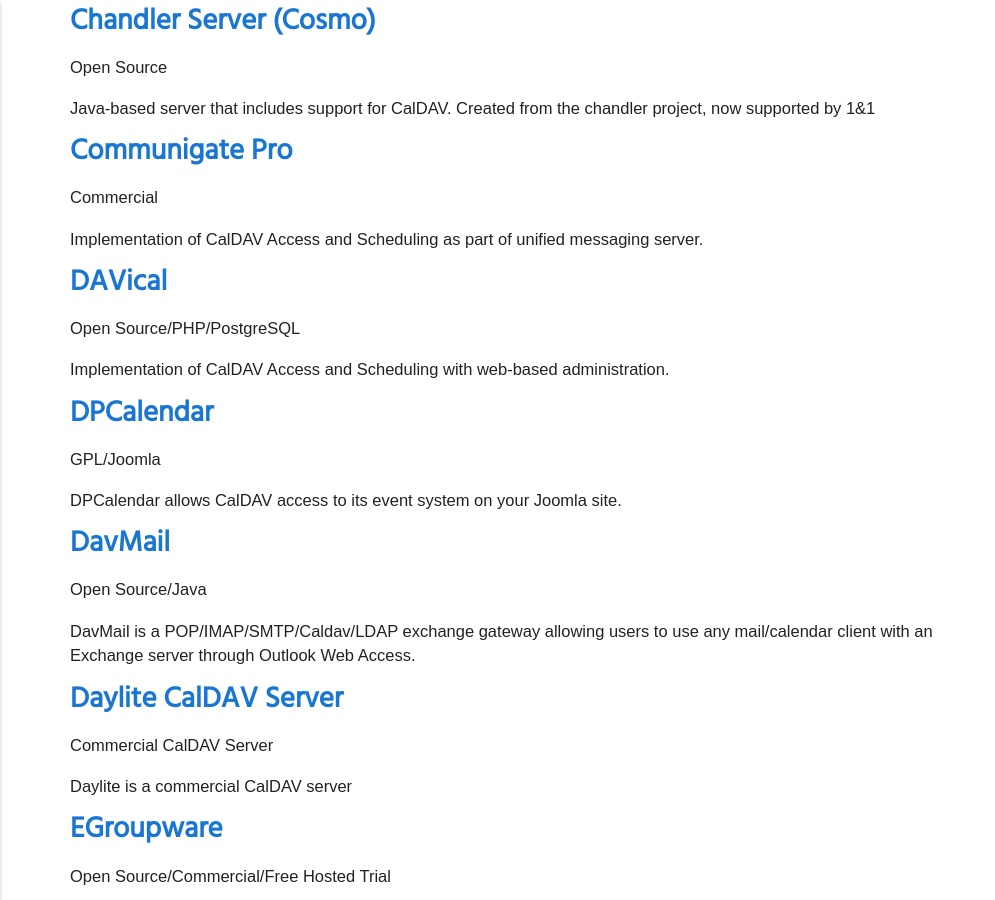
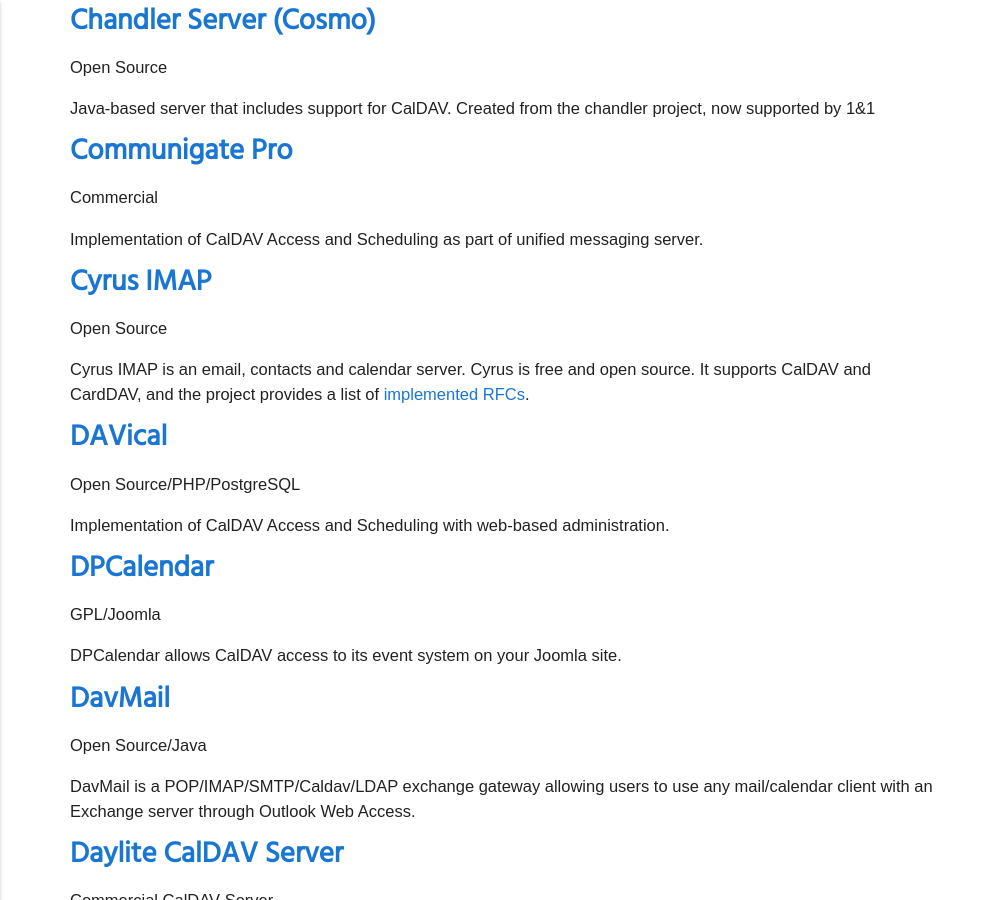
Before and after one commit to CalConnect/DEVGUIDE, a Jekyll site: the page built from _pages/CalDAV/Server-Implementations.md, in a window 1280 px wide and 900 px high, scrolled down 824 px. Shown: the whole window, without its empty margins (0-995 px from the left). Built offline with Jekyll 4.4.1, drawn with Linux system fonts in a browser that asks for light colours; some web fonts are replaced.

Commit message:
Add Cyrus IMAP to list of CalDAV servers

```diff
--- a/_pages/CalDAV/Server-Implementations.md
+++ b/_pages/CalDAV/Server-Implementations.md
@@ -40,6 +40,11 @@ Java-based server that includes support for CalDAV. Created from the chandler pr
 **Commercial**
 
 Implementation of CalDAV Access and Scheduling as part of unified messaging server.
+
+### [Cyrus IMAP](https://www.cyrusimap.org/)
+**Open Source**
+
+Cyrus IMAP is an email, contacts and calendar server. Cyrus is free and open source. It supports CalDAV and CardDAV, and the project provides a list of [implemented RFCs](https://www.cyrusimap.org/imap/rfc-support.html).
 
 ### [DAVical](http://www.davical.org/)
 **Open Source/PHP/PostgreSQL**
```
